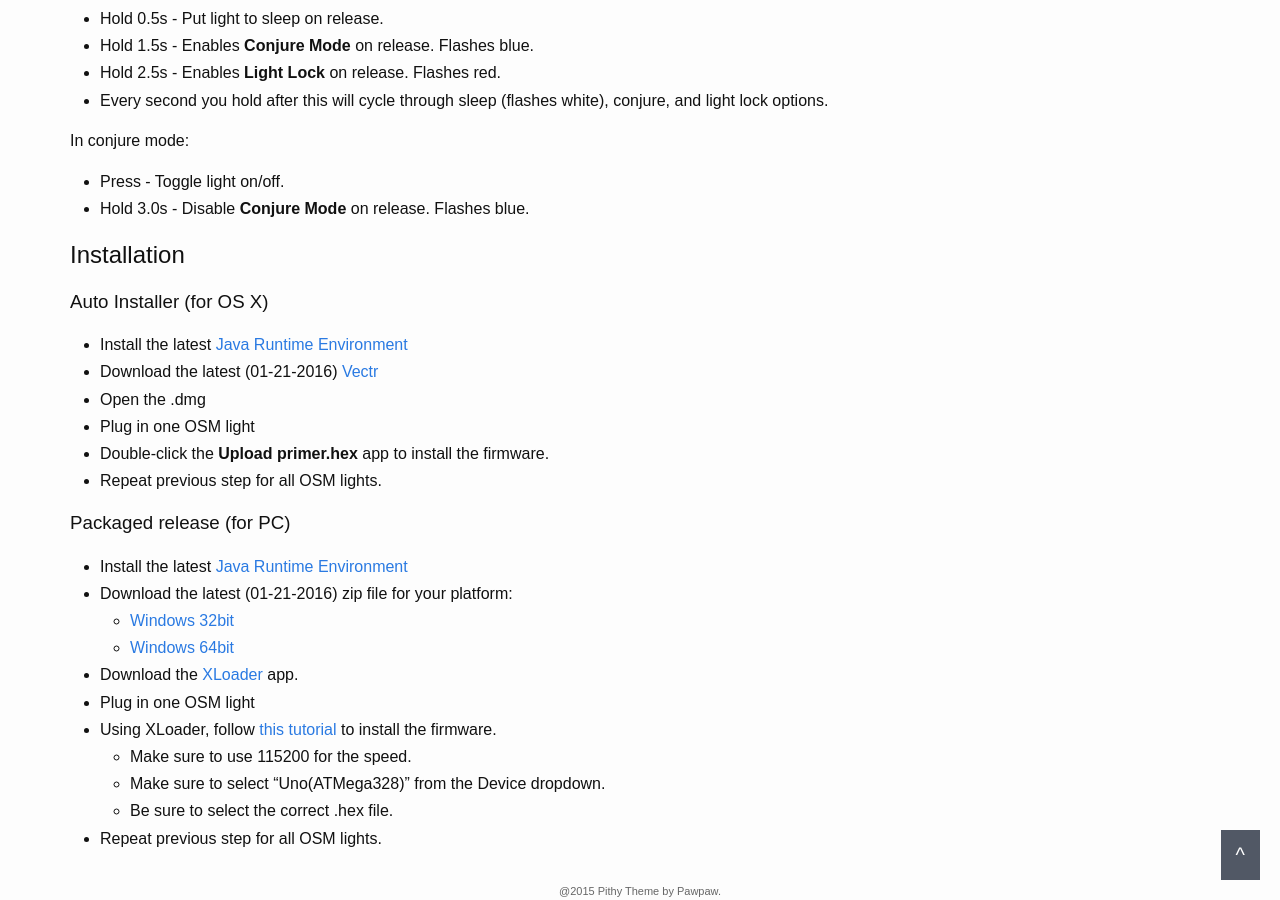
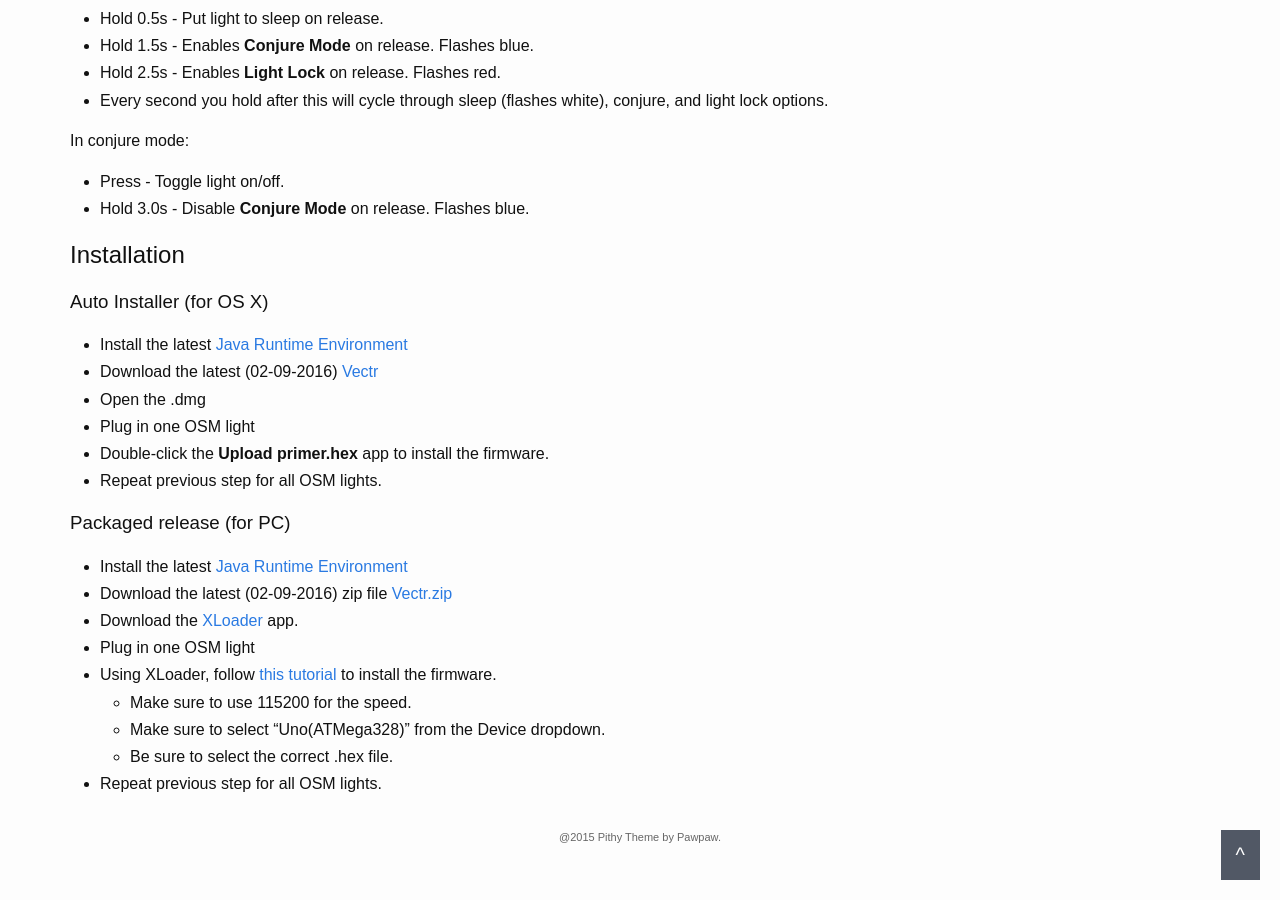
Before and after one commit to iterati/iterati.github.io, a Jekyll site: the page built from vectr.md, in a window 1280 px wide and 900 px high, scrolled down 2431 px. Built offline with Jekyll 4.4.1, drawn with Linux system fonts in a browser that asks for light colours.

Commit message:
New Vectr

```diff
--- a/vectr.md
+++ b/vectr.md
@@ -62,7 +62,7 @@ In conjure mode:
 ### Auto Installer (for OS X)
 
 * Install the latest [Java Runtime Environment](http://www.oracle.com/technetwork/java/javase/downloads/jre8-downloads-2133155.html)
-* Download the latest (01-21-2016) [Vectr](/firmwares/Vectr%2001-21-2016.dmg)
+* Download the latest (02-09-2016) [Vectr](/firmwares/Vectr%2002-09-2016.dmg)
 * Open the .dmg
 * Plug in one OSM light
 * Double-click the **Upload primer.hex** app to install the firmware.
@@ -72,9 +72,7 @@ In conjure mode:
 ### Packaged release (for PC)
 
 * Install the latest [Java Runtime Environment](http://www.oracle.com/technetwork/java/javase/downloads/jre8-downloads-2133155.html)
-* Download the latest (01-21-2016) zip file for your platform:
-  * [Windows 32bit](/firmwares/vectr.012116.win32.zip)
-  * [Windows 64bit](/firmwares/vectr.012116.win64.zip)
+* Download the latest (02-09-2016) zip file [Vectr.zip](/firmwares/vectr.020916.zip)
 * Download the [XLoader](http://russemotto.com/xloader/) app.
 * Plug in one OSM light
 * Using XLoader, follow [this tutorial](https://liudr.wordpress.com/2013/03/03/load-compiled-binary-to-arduino-with-xloader/) to install the firmware.
```
Also changed, not shown: 2 other files.
